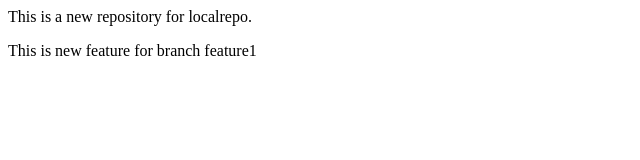
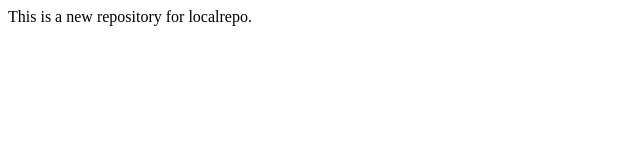
Before and after one commit to HMRahman691-alt/localrepo, a plain HTML site: page index.html in a window 1280 px wide. Shown: the whole page, without its empty margins (0-640 px from the left). Drawn offline with Linux system fonts and the light colour scheme.

Commit message:
Delete a line

```diff
--- a/index.html
+++ b/index.html
@@ -1,2 +1 @@
 <p>This is a new repository for localrepo.</p>
-<p>This is new feature for branch feature1</p>
```
